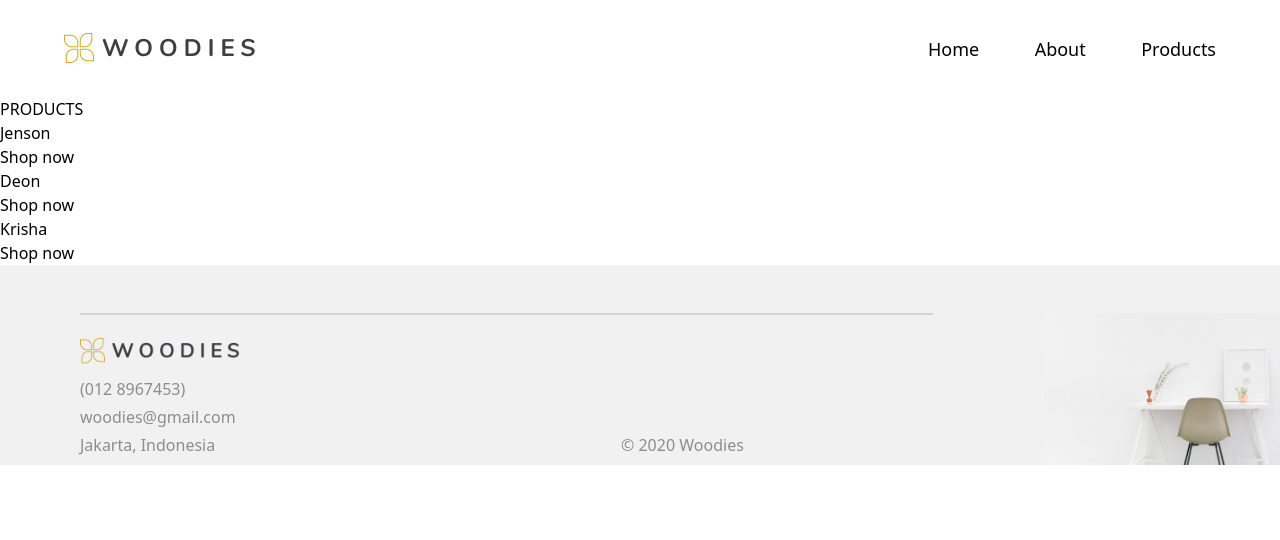
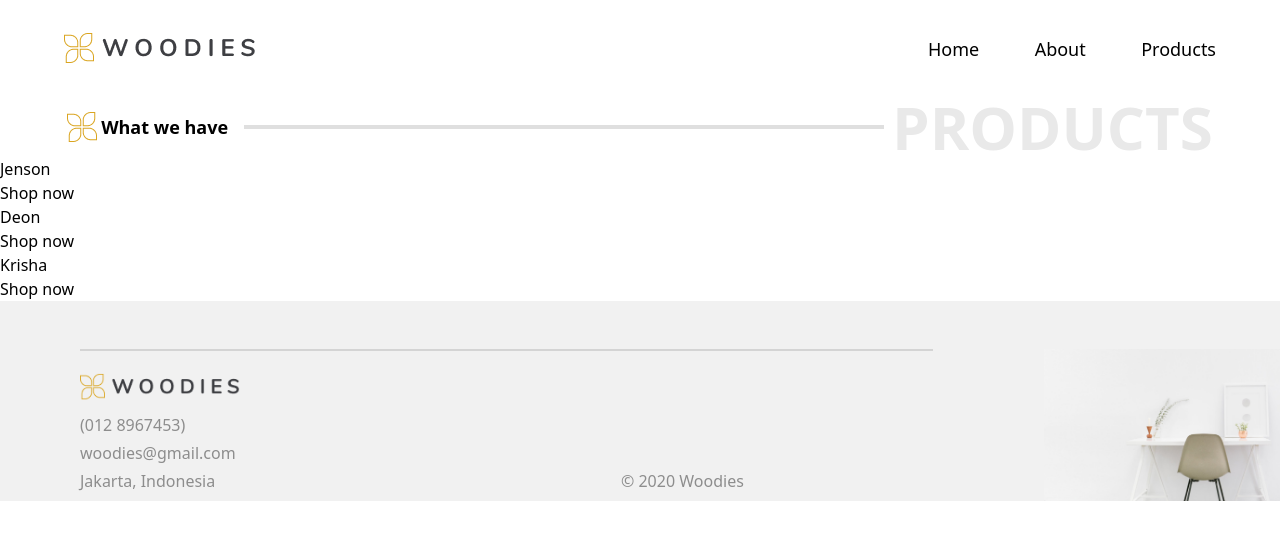
Before and after one commit to S-Guettner/woodies, a React (Vite) app: page /products in a window 1280 px wide. Shown: the top 540 px of the page. Built offline with nearby package versions, Linux system fonts and the light colour scheme.

Commit message:
page border

```diff
--- a/src/pages/ProductPage.jsx
+++ b/src/pages/ProductPage.jsx
@@ -3,6 +3,7 @@ import Jenson from "../assets/components/products/Jenson";
 import Deon from "../assets/components/products/Deon";
 import Krisha from "../assets/components/products/Krisha";
 import Footer from "../assets/components/footer/Footer";
+import PageNameBorder from "../assets/components/pageNameBorder/PageNameBorder";
 
 const ProductPage = () => {
 
@@ -11,24 +12,34 @@ const ProductPage = () => {
     if(params.name === "Jenson"){
         return (
             <>
+                <PageNameBorder
+                pageText={"Jenson"}
+                pageTitle={"PRODUCTS"}
+                />
                 <Jenson />
                 <Footer />
             </>
-        )
+        );
     }else if(params.name === "Deon"){
         return (
             <>
+                <PageNameBorder
+                pageText={"Deon"}
+                pageTitle={"PRODUCTS"} />
                 <Deon />
                 <Footer />
             </>
         );
     }else if(params.name === "Krisha"){
-        return(
+        return (
             <>
+                <PageNameBorder
+                pageText={"Krisha"}
+                pageTitle={"PRODUCTS"} />
                 <Krisha />
                 <Footer />
             </>
-        )
+        );
     }
 }
 
--- a/src/pages/Products.jsx
+++ b/src/pages/Products.jsx
@@ -1,12 +1,14 @@
 import { Link } from "react-router-dom";
 import Footer from "../assets/components/footer/Footer"
-
+import PageNameBorder from "../assets/components/pageNameBorder/PageNameBorder";
 
 const Products = () => {
     return (
         <div>
-            <h1>PRODUCTS</h1>
-
+            <PageNameBorder
+            pageText={"What we have"}
+            pageTitle={"PRODUCTS"}
+            />
             <h1>Jenson</h1>
             <Link to='/products/Jenson'>Shop now</Link>
             <h1>Deon</h1>
```
